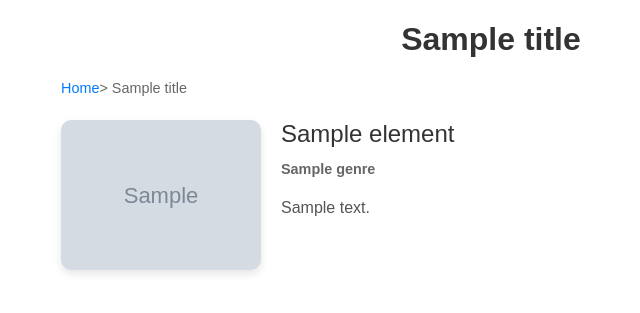
After one commit to Ibrahimpalisse/autocompletion, a PHP site: template src/Views/templates/element.php in a window 1280 px wide. The commit adds this page. Shown: the top 313 px of the page, without its empty margins (149-789 px from the left). Run offline with PHP 8.4, Linux system fonts and the light colour scheme; the template is opened without the code that fills it: most values are stand-ins (such as "Sample title", 1, 10 or a date in 2020); grey boxes marked "Sample" are stand-in pictures.

Commit message:
autocompletion fin

```diff
--- a/config/bdd.php
+++ b/config/bdd.php
@@ -6,10 +6,11 @@ define('DB_USER', 'root');
 define('DB_PASS', '');
 define('DB_NAME', 'autocompletion');
 
-
 try {
     $pdo = new PDO("mysql:host=" . DB_HOST . ";dbname=" . DB_NAME . ";charset=utf8mb4", DB_USER, DB_PASS);
     $pdo->setAttribute(PDO::ATTR_ERRMODE, PDO::ERRMODE_EXCEPTION);
+    $pdo->setAttribute(PDO::ATTR_DEFAULT_FETCH_MODE, PDO::FETCH_ASSOC);
+    return $pdo; // Retourne l'objet PDO pour réutilisation
 } catch (PDOException $e) {
     die("Erreur : Impossible de se connecter à la base de données. " . $e->getMessage());
 }
--- /dev/null
+++ b/public/css/elment.css
@@ -0,0 +1,79 @@
+/* Conteneur principal */
+.container {
+    max-width: 900px;
+    margin: 0 auto;
+    padding: 20px;
+    font-family: Arial, sans-serif;
+    color: #333;
+}
+
+/* Titre principal */
+.container h1 {
+    font-size: 2rem;
+    font-weight: bold;
+    margin-bottom: 20px;
+    text-align: center;
+}
+
+/* Chemin de navigation */
+.breadcrumb {
+    font-size: 0.9rem;
+    margin-bottom: 20px;
+    color: #666;
+}
+
+.breadcrumb a {
+    color: #007bff;
+    text-decoration: none;
+}
+
+.breadcrumb a:hover {
+    text-decoration: underline;
+}
+
+/* Conteneur pour l'image et la description */
+.element-wrapper {
+    display: flex; /* Aligne horizontalement l'image et le texte */
+    gap: 20px; /* Ajoute un espace entre l'image et le texte */
+    align-items: flex-start; /* Aligne le contenu verticalement */
+    margin-bottom: 20px; /* Espacement entre les éléments */
+}
+
+/* Image */
+.element-image {
+    flex-shrink: 0; /* Empêche l'image de rétrécir */
+    width: 200px;
+    height: auto;
+    border-radius: 10px; /* Coins arrondis */
+    box-shadow: 0 4px 8px rgba(0, 0, 0, 0.1); /* Ombre légère */
+}
+
+/* Section texte */
+.element-description {
+    flex-grow: 1; /* Permet au texte de prendre tout l'espace restant */
+    text-align: left;
+}
+
+/* Titre dans la description */
+.element-description h2 {
+    font-size: 1.5rem;
+    margin-bottom: 10px;
+    color: #333;
+}
+
+/* Genre ou autre info */
+.element-description .genre {
+    font-size: 0.9rem;
+    font-weight: bold;
+    color: #666;
+    margin-bottom: 15px;
+    display: block;
+}
+
+/* Texte de la description */
+.element-description p {
+    line-height: 1.6;
+    font-size: 1rem;
+    color: #555;
+    text-align: justify; /* Justifie le texte */
+}
--- a/public/css/style.css
+++ b/public/css/style.css
@@ -1,3 +1,8 @@
+body {
+    margin: 0;
+    padding: 0;
+}
+
 /* Conteneur principal */
 .search-container {
     display: flex;
--- a/public/js/search.js
+++ b/public/js/search.js
@@ -0,0 +1,59 @@
+document.addEventListener('DOMContentLoaded', () => {
+    const searchInput = document.getElementById('searchInput');
+    const searchResults = document.getElementById('searchResults');
+
+    searchInput.addEventListener('input', () => {
+        const query = searchInput.value.trim();
+
+        if (query.length > 0) {
+            fetch(`/autocompletion/search?query=${encodeURIComponent(query)}`, {
+                method: 'GET',
+                headers: {
+                    'Accept': 'application/json'
+                }
+            })
+            .then(response => {
+                if (!response.ok) {
+                    throw new Error(`HTTP error! Status: ${response.status}`);
+                }
+                return response.json();
+            })
+            .then(data => {
+                searchResults.innerHTML = ''; // Efface les anciens résultats
+                if (data.length > 0) {
+                    data.forEach(item => {
+                        // Création d'un élément pour chaque résultat
+                        const resultItem = document.createElement('div');
+                        resultItem.className = 'search-result';
+
+                        // Structure du HTML interne
+                        resultItem.innerHTML = `
+                        <div class="result-item">
+                                <img src="./public/img/${item.image_url}" alt="${item.name}" class="result-image">
+                                <div class="result-info">
+                                    <h5 class="title_name">${item.name}</h5>
+                                </div>
+                            </div>
+                        `;
+
+                        // Ajoute un événement de clic pour rediriger vers les détails
+                        resultItem.addEventListener('click', () => {
+                            window.location.href = `element?id=${item.id_character}`;
+                        });
+
+                        // Ajoute l'élément au conteneur des résultats
+                        searchResults.appendChild(resultItem);
+                    });
+                } else {
+                    searchResults.innerHTML = '<p>Aucun résultat trouvé.</p>';
+                }
+            })
+            .catch(error => {
+                console.error('Erreur lors de la récupération des résultats :', error);
+                searchResults.innerHTML = '<p>Une erreur est survenue.</p>';
+            });
+        } else {
+            searchResults.innerHTML = ''; // Vide les résultats si aucune saisie
+        }
+    });
+});
--- a/src/Controllers/HomeController.php
+++ b/src/Controllers/HomeController.php
@@ -4,8 +4,10 @@ namespace App\Controllers;
 use App\Views\View;
 
 class HomeController {
+
+
     public function index() {
         $view = new View();
-        $view->render('home', ['salus' => 'Bienvenue sur mon site MVC !']);
+        $view->render('home', ['title' => 'Accueil']);
     }
 }
--- a/src/Views/templates/_gabarit.php
+++ b/src/Views/templates/_gabarit.php
@@ -1,15 +1,20 @@
 <!DOCTYPE html>
 <html lang="en">
+
 <head>
     <meta charset="UTF-8">
     <meta name="viewport" content="width=device-width, initial-scale=1.0">
     <link href="https://cdn.jsdelivr.net/npm/bootstrap@5.3.3/dist/css/bootstrap.min.css" rel="stylesheet" integrity="sha384-QWTKZyjpPEjISv5WaRU9OFeRpok6YctnYmDr5pNlyT2bRjXh0JMhjY6hW+ALEwIH" crossorigin="anonymous">
-    <link href="./public/css/style.css?<?php echo time(); ?>" rel="stylesheet"/>
+    <link href="./public/css/style.css?<?php echo time(); ?>" rel="stylesheet" />
+    <link href ="./public/css/elment.css?<?php echo time(); ?>" rel="stylesheet" />
     <title>accueil</title>
 </head>
+
 <body>
     <main>
         <?php echo $content; ?>
-    </min>
+   </min>
+        <script src="./public/js/search.js"></script>
 </body>
+
 </html>
--- /dev/null
+++ b/src/Views/templates/element.php
@@ -0,0 +1,29 @@
+<div class="container">
+    <h1><?= htmlspecialchars($title) ?></h1>
+
+    <div class="breadcrumb">
+        <a href="/autocompletion/">Home</a> > <?= htmlspecialchars($title) ?>
+    </div>
+
+    <?php if (!empty($elements)) : ?>
+        <ul style="list-style: none; padding: 0;"> <!-- Retirer les puces des listes -->
+            <?php foreach ($elements as $element) : ?>
+                <li>
+                    <div class="element-wrapper">
+                        <!-- Image à gauche -->
+                        <img src="./public/img/<?= htmlspecialchars($element['image_url']) ?>" alt="<?= htmlspecialchars($element['name']) ?>" class="element-image">
+
+                        <!-- Description à droite -->
+                        <div class="element-description">
+                            <h2><?= htmlspecialchars($element['name']) ?></h2>
+                            <span class="genre"><?= htmlspecialchars($element['genre']) ?></span>
+                            <p><?= nl2br(htmlspecialchars($element['description'])) ?></p>
+                        </div>
+                    </div>
+                </li>
+            <?php endforeach; ?>
+        </ul>
+    <?php else : ?>
+        <p>Aucun élément trouvé pour cet ID.</p>
+    <?php endif; ?>
+</div>
--- a/src/Views/templates/home.php
+++ b/src/Views/templates/home.php
@@ -1,3 +1,5 @@
+
+<header>
         <section class="search-container">
             <h1 class="search-title">
                 Trouver un personnage ou un novel de webnovel
@@ -9,3 +11,4 @@
                 placeholder="Tapez pour rechercher..." />
             <div id="searchResults" class="search-results"></div>
         </section>
+    </header>
```
Also changed, not shown: other parts of public/css/style.css (+44 -31 lines), index.php (+13 -0 lines), src/Controllers/ElementController.php (added, +42 -0 lines), src/Controllers/SearchControleur.php (added, +33 -0 lines), src/Models/Element.php (added, +19 -0 lines), src/Models/RecupeSearch.php (+13 -7 lines), .htaccess, public/img/Dao of the Bizarre Immortal.png (deleted), public/img/Lord of the Mysteries .jpg (deleted), public/img/Reverend Insanity.jpg (deleted), public/img/a-regressors-tale of cultivation.jpg (deleted), src/Views/templates/search.php (added). Lines whose indentation alone changed are shown as unchanged.
